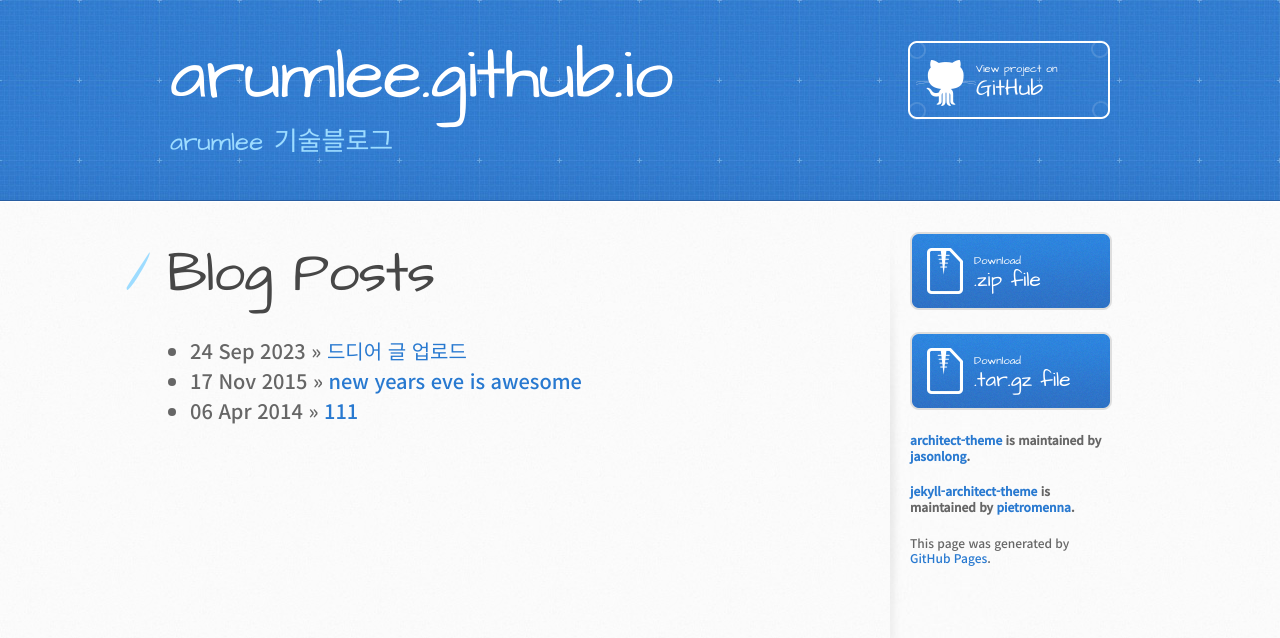
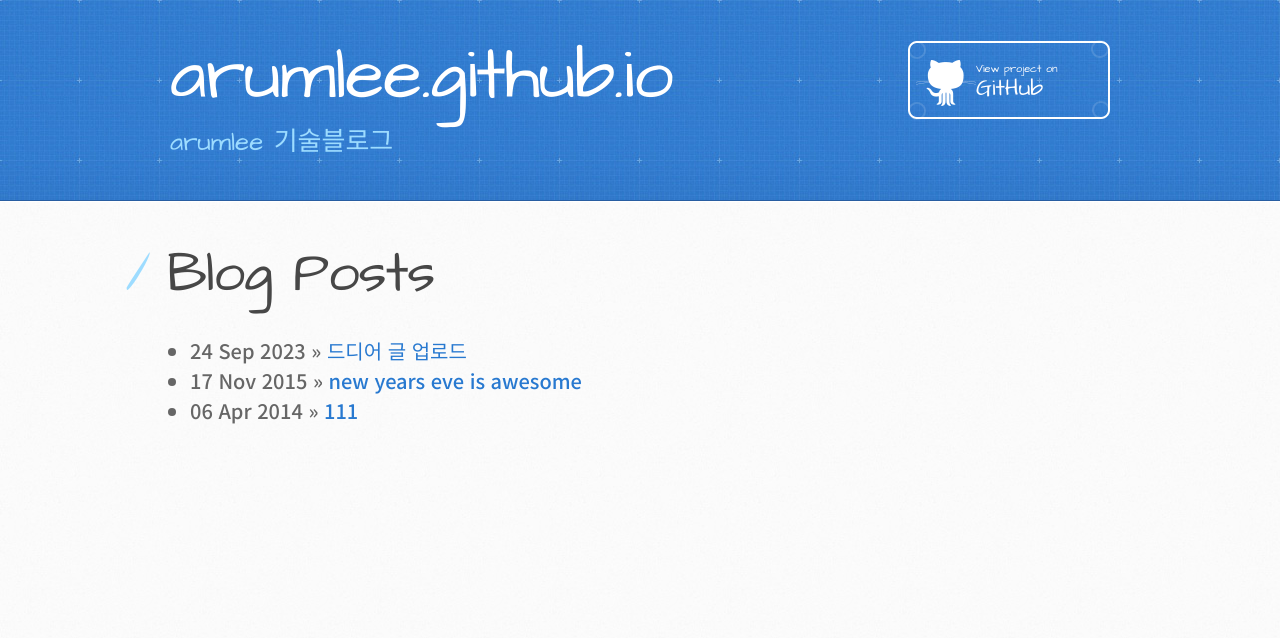
Before and after one commit to arumlee/arumlee.github.io, a Jekyll site: the page built from index.html, in a window 1280 px wide. Shown: the top 638 px of the page. Built offline with Jekyll 4.4.1, drawn with Linux system fonts in a browser that asks for light colours.

Commit message:
Hide sidebar

```diff
--- a/_layouts/default.html
+++ b/_layouts/default.html
@@ -33,7 +33,7 @@
 
         </section>
 
-        <aside id="sidebar">
+        <!-- <aside id="sidebar">
           <a href="https://github.com/pietromenna/jekyll-architect-theme/archive/master.zip" class="button">
             <small>Download</small>
             .zip file
@@ -48,7 +48,7 @@
           <p class="repo-owner"><a href="https://github.com/pietromenna/jekyll-architect-theme">jekyll-architect-theme</a> is maintained by <a href="https://github.com/pietromenna">pietromenna</a>.</p>
 
           <p>This page was generated by <a href="https://pages.github.com">GitHub Pages</a>.</p>
-        </aside>
+        </aside> -->
       </div>
     </div>
 
```
